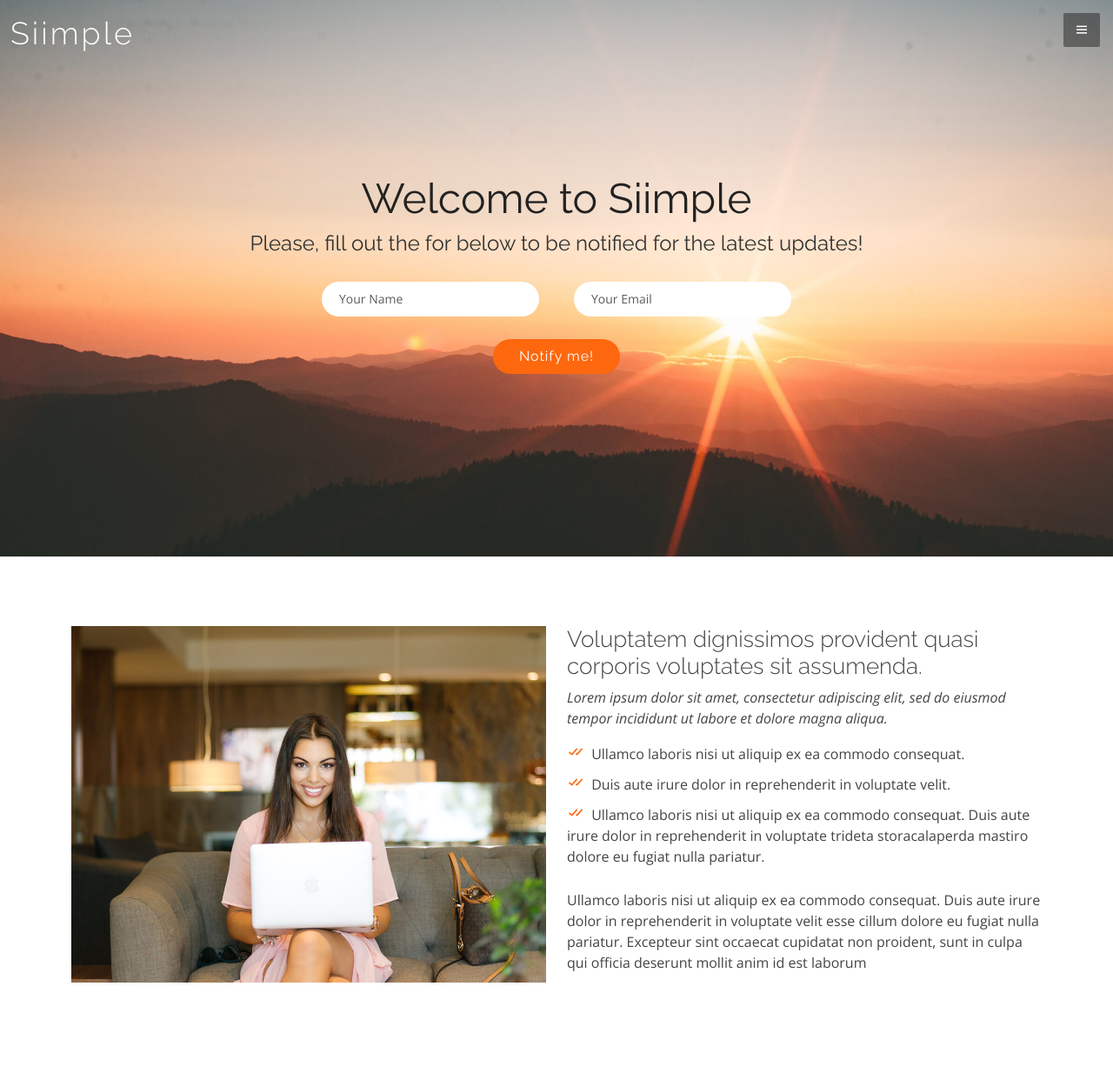
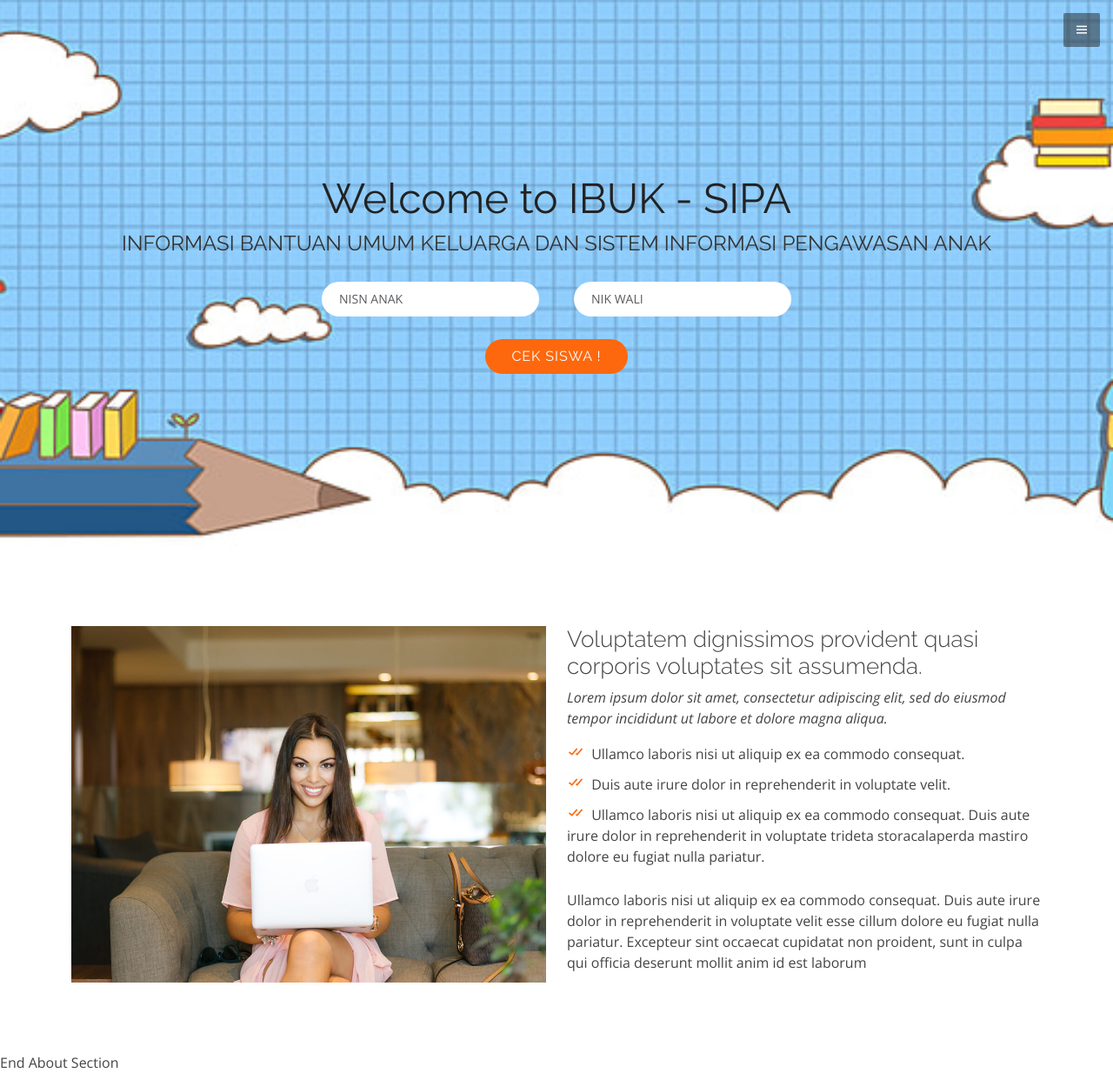
Before and after one commit to Achmadqusyairii/Sistemiformasibantuanumum_sekolah, a CodeIgniter app: page /kta-gerindra/ in a window 1280 px wide. Shown: the whole page at 87% size. Before the commit the page ends 1130 px from the top, so only its background shows below. Run offline with CodeIgniter, Linux system fonts and the light colour scheme; some libraries are stand-ins or nearby versions.

Commit message:
landing page

```diff
--- a/application/views/landing/landingpage.php
+++ b/application/views/landing/landingpage.php
@@ -5,7 +5,7 @@
   <meta charset="utf-8">
   <meta content="width=device-width, initial-scale=1.0" name="viewport">
 
-  <title>Siimple - Bootstrap Landing Page Template</title>
+  <title>iBUK - SIPA</title>
   <meta content="" name="description">
   <meta content="" name="keywords">
 
@@ -38,7 +38,7 @@
     <div class="container-fluid">
 
       <div class="logo">
-        <h1><a href="index.html">Siimple</a></h1>
+        <!-- <h1><a href="index.html">IBUK-SIPA</a></h1> -->
         <!-- Uncomment below if you prefer to use an image logo -->
         <!-- <a href="index.html"><img src="assets/img/logo.png" alt="" class="img-fluid"></a>-->
       </div>
@@ -76,16 +76,16 @@
   <!-- ======= Hero Section ======= -->
   <section id="hero">
     <div class="hero-container">
-      <h1>Welcome to Siimple</h1>
-      <h2>Please, fill out the for below to be notified for the latest updates!</h2>
+      <h1>Welcome to IBUK - SIPA</h1>
+      <h2>INFORMASI BANTUAN UMUM KELUARGA DAN SISTEM INFORMASI PENGAWASAN ANAK</h2>
 
       <form action="forms/notify.php" method="post" role="form" class="php-email-form">
         <div class="row no-gutters">
           <div class="col-md-6 form-group pr-md-1">
-            <input type="text" name="name" class="form-control" id="name" placeholder="Your Name" required>
+            <input type="text" name="name" class="form-control" id="name" placeholder="NISN ANAK" required>
           </div>
           <div class="col-md-6 form-group pl-md-1">
-            <input type="email" class="form-control" name="email" id="email" placeholder="Your Email" required>
+            <input type="name" class="form-control" name="name" id="name" placeholder="NIK WALI" required>
           </div>
         </div>
 
@@ -94,7 +94,8 @@
           <div class="error-message"></div>
           <div class="sent-message">Your notification request was sent. Thank you!</div>
         </div>
-        <div class="text-center"><button type="submit">Notify me!</button></div>
+        <div class="text-center"><button type="submit">CEK SISWA !</button> </div>
+
       </form>
     </div>
   </section><!-- #hero -->
@@ -107,7 +108,7 @@
 
         <div class="row">
           <div class="col-lg-6">
-            <img src="assets/img/about-img.jpg" class="img-fluid" alt="">
+            <img src="<?php echo base_url() ?>assets/assets/img/about-img.jpg" class="img-fluid" alt="">
           </div>
           <div class="col-lg-6 pt-4 pt-lg-0">
             <h3>Voluptatem dignissimos provident quasi corporis voluptates sit assumenda.</h3>
@@ -129,7 +130,7 @@
         </div>
 
       </div>
-    </section><!-- End About Section -->
+    </section>End About Section
 
   <!-- Vendor JS Files -->
   <script src="<?php echo base_url() ?>assets/assets/vendor/bootstrap/js/bootstrap.bundle.min.js"></script>
```
Also changed, not shown: assets/assets/img/SS.jpg (added), assets/assets/img/hero-bg.jpg.
